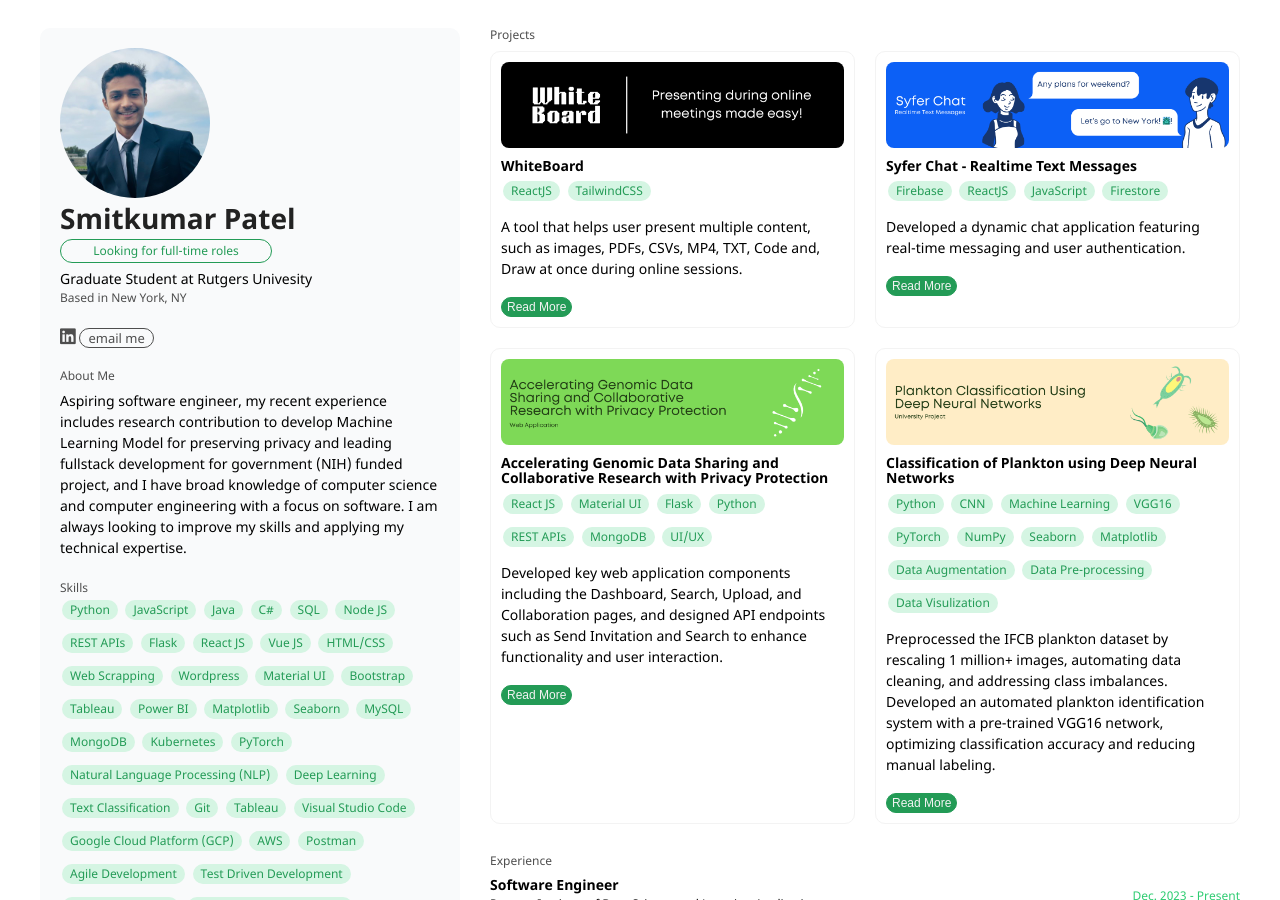
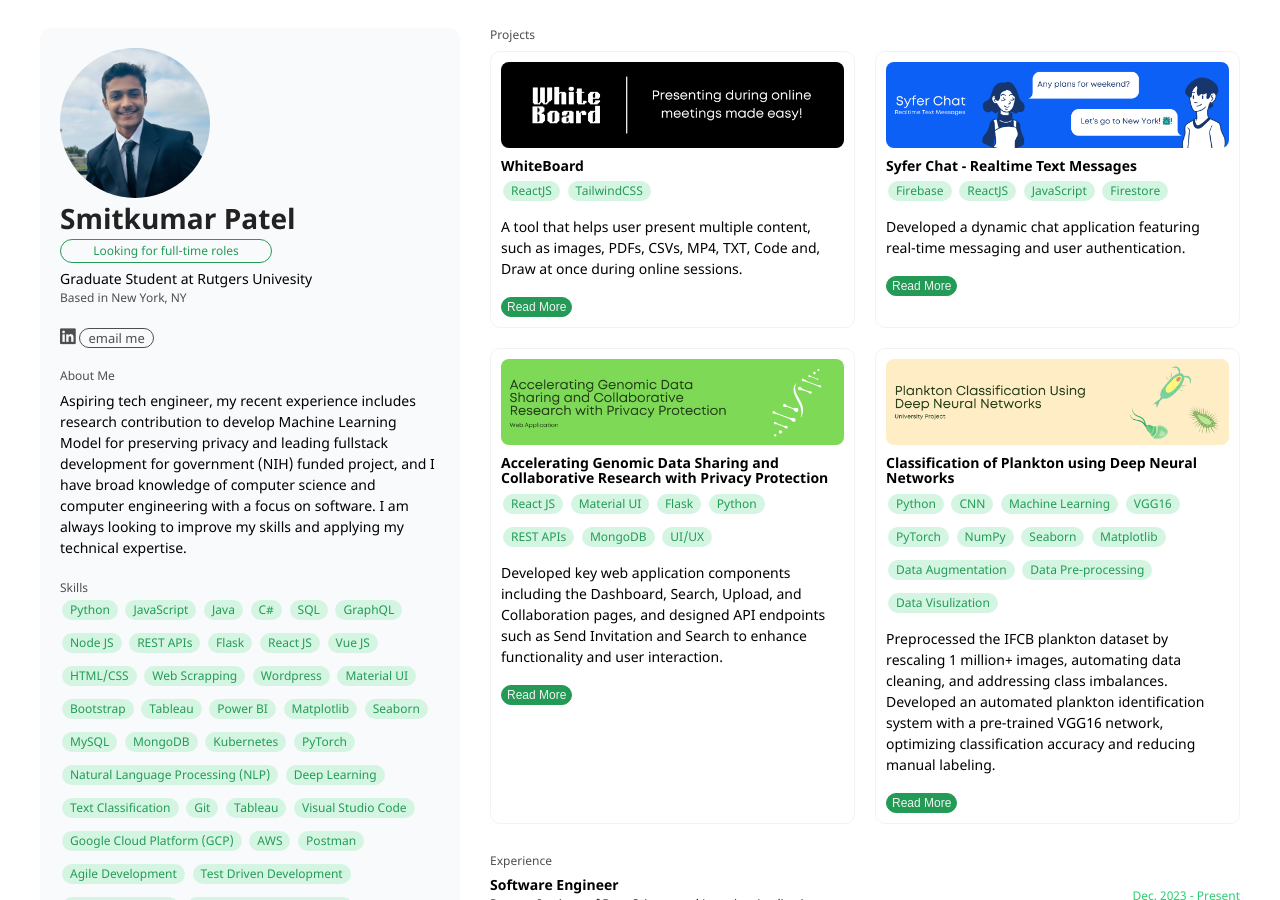
Before and after one commit to smit2444/portfolio, a Jekyll site: the page built from index.md, in a window 1280 px wide and 900 px high. Built offline with Jekyll 4.4.1, drawn with Linux system fonts in a browser that asks for light colours.

Commit message:
Update default.html
content update

```diff
--- a/_layouts/default.html
+++ b/_layouts/default.html
@@ -27,7 +27,7 @@
           <li><a href="mailto:smitkumarpatel09@gmail.com">email me</a></li>
         </ul>
         <p class="user_sec_title">About Me</p>
-        <p class="user_des">Aspiring software engineer, my recent experience includes research contribution to develop Machine Learning Model for preserving privacy and leading fullstack development for government (NIH) funded project, and I have broad knowledge of computer science and computer engineering with a focus on software. I am always looking to improve my skills and applying my technical expertise.</p>
+        <p class="user_des">Aspiring tech engineer, my recent experience includes research contribution to develop Machine Learning Model for preserving privacy and leading fullstack development for government (NIH) funded project, and I have broad knowledge of computer science and computer engineering with a focus on software. I am always looking to improve my skills and applying my technical expertise.</p>
         <br>
         <p class="user_sec_title">Skills</p>
         <ul class="skills">
@@ -36,6 +36,7 @@
           <li>Java</li>
           <li>C#</li>
           <li>SQL</li>
+          <li>GraphQL</li>
           <li>Node JS</li>
           <li>REST APIs</li>
           <li>Flask</li>
```
